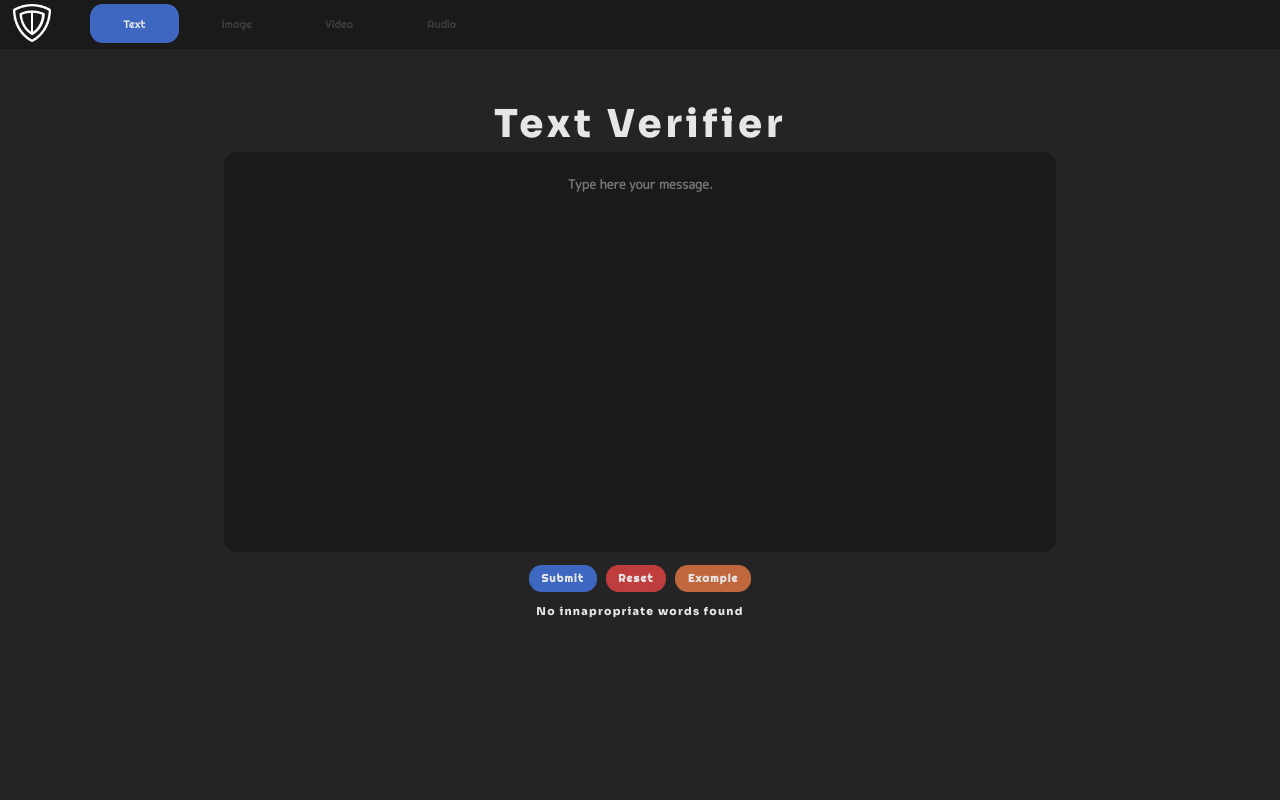
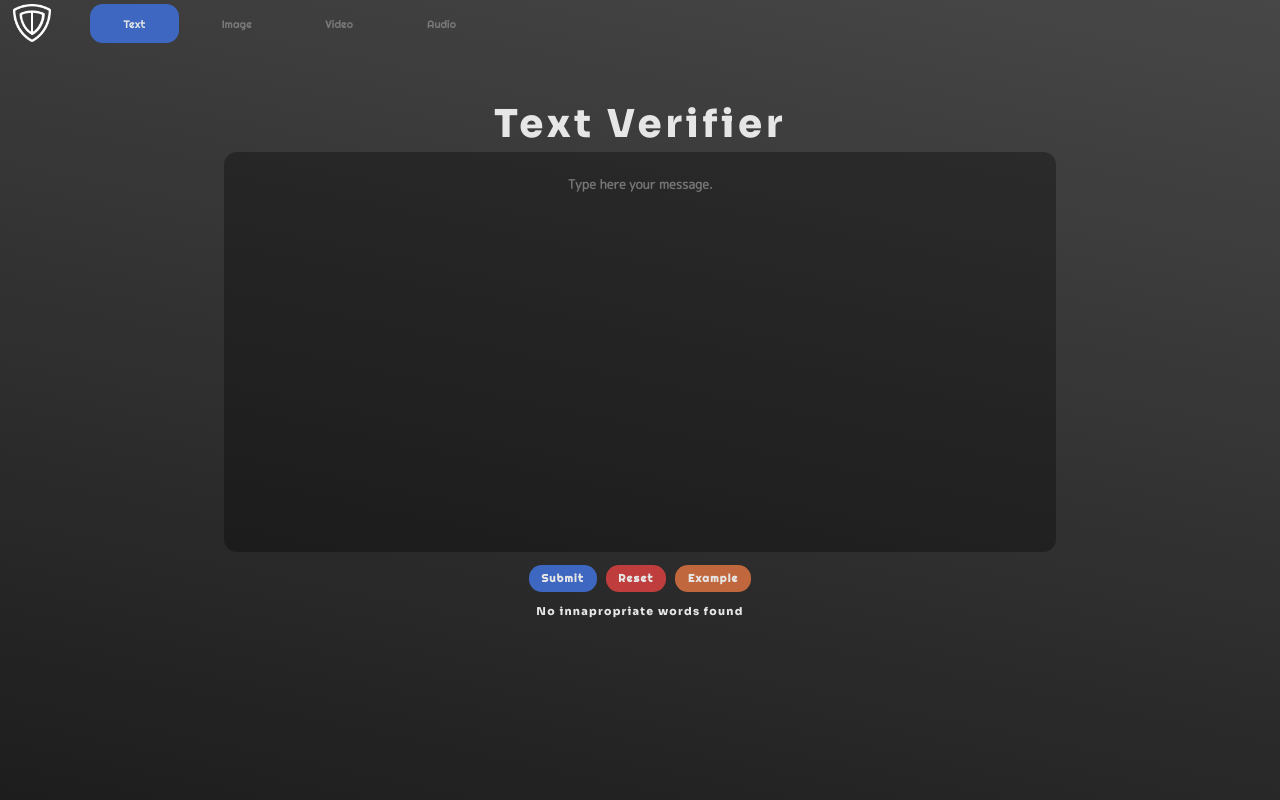
Before and after one commit to dgzdev/OpenSecurity, a plain HTML site: page index.html in a window 1280 px wide. Drawn offline with Linux system fonts and the light colour scheme.

Commit message:
site view

```diff
--- a/index.html
+++ b/index.html
@@ -27,7 +27,7 @@
     <header>
         <!-- Topbar -->
         <nav>
-            <div class="topbar rdark">
+            <div class="topbar rdark inv">
                 <button class="btn logobtn">
                     <img src="./img/logo.png" alt="" class="img logo">
                 </button>
--- a/src/home.css
+++ b/src/home.css
@@ -6,18 +6,26 @@
 
 /* COLOR STYLES */
 .dark {
-    background-color: rgb(36, 36, 36);
+    background-color: rgb(12, 12, 12, .32);
     color: rgb(230, 230, 230);
 }
 .rdark {
-    background-color: rgb(26, 26, 26);
+    background-color: rgb(0, 0, 0, .32);
     color: rgb(230, 230, 230);
+}
+.inv {
+    background-color: rgba(0, 0, 0, 0);
 }
 
 body {
     user-select: none;
     overflow-x: hidden;
     overflow-y: scroll;
+
+    background: rgb(29,29,29);
+    background: linear-gradient(12deg, rgba(29,29,29,1) 0%, rgba(71,71,71,1) 100%);
+    width: 100vw;
+    height: 100vh;
 }
 
 
@@ -92,8 +100,13 @@ body {
     color: rgb(61, 103, 192);
 }
 .topbar a.disable {
+    cursor:not-allowed;
+    color: rgb(121, 121, 121);
+}
+.topbar a.disable:hover{
+    cursor:not-allowed;
+    background-color:rgb(26, 26, 26, 0);
     pointer-events: none;
-    color: rgb(61, 61, 61);
 }
 
 /* IMPORTANT */
```
